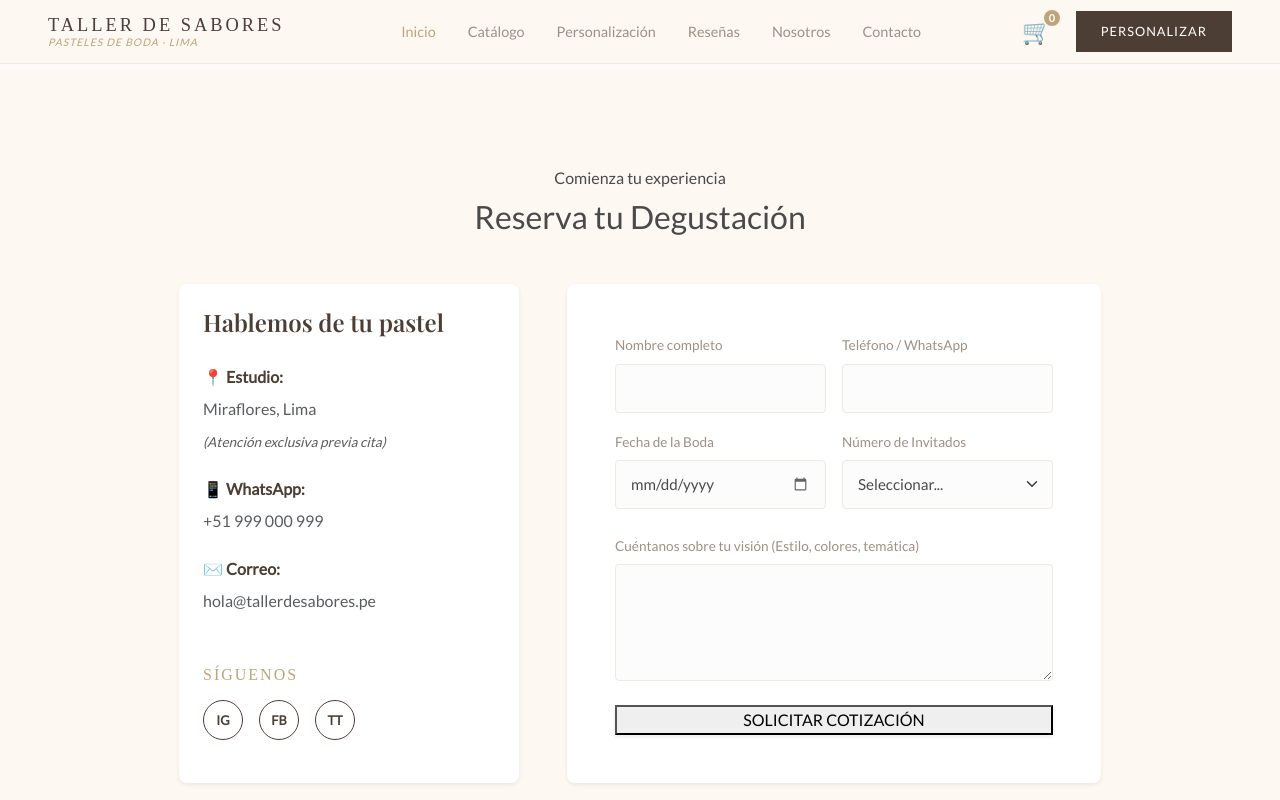
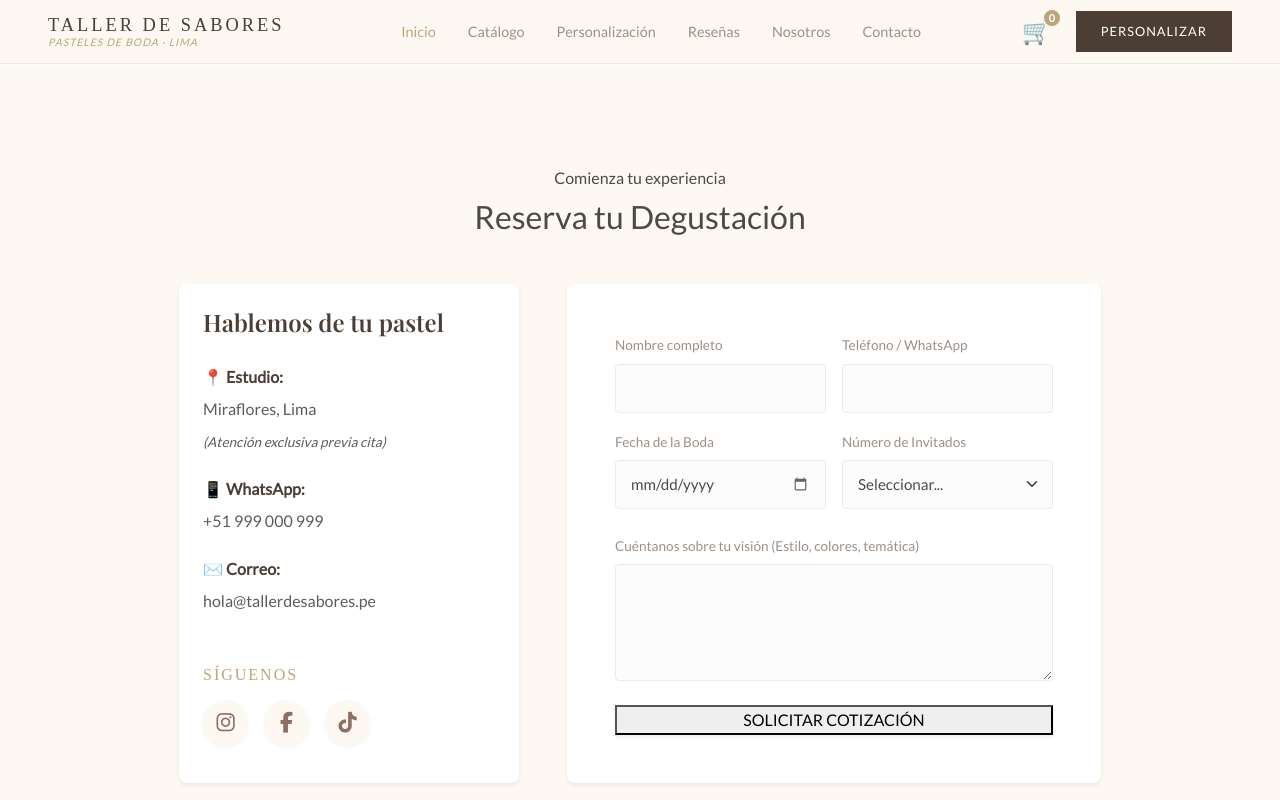
Before and after one commit to ELCIDCAPRI/Hombre-Maquina-, a plain HTML site: page Contacto/contacto.html in a window 1280 px wide. Shown: the top 800 px of the page. Drawn offline with nearby package versions, Linux system fonts and the light colour scheme; a web font is replaced by a local one.

Commit message:
Update contacto.html

```diff
--- a/Contacto/contacto.html
+++ b/Contacto/contacto.html
@@ -6,7 +6,45 @@
     <title>Catálogo - Pastelería de Bodas</title>
     <link href="https://cdn.jsdelivr.net/npm/bootstrap@5.3.2/dist/css/bootstrap.min.css" rel="stylesheet">
     <link href="https://fonts.googleapis.com/css2?family=Lato:wght@300;400&family=Playfair+Display:ital,wght@0,600;0,700;1,600&display=swap" rel="stylesheet">
+    <link rel="stylesheet" href="https://cdnjs.cloudflare.com/ajax/libs/font-awesome/6.5.1/css/all.min.css">
     <link rel="stylesheet" href="contacto.css">
+
+    <style>
+        /* Animación y estilo personalizado para los logos de redes sociales */
+        .social-icon-link {
+            display: inline-flex;
+            align-items: center;
+            justify-content: center;
+            width: 45px;
+            height: 45px;
+            border-radius: 50%;
+            background-color: #fdf8f2;
+            color: #8d6e63; /* Color marrón base */
+            font-size: 1.3rem;
+            text-decoration: none;
+            transition: all 0.3s ease-in-out;
+            box-shadow: 0 2px 5px rgba(0,0,0,0.05);
+        }
+
+        /* Efecto de animación al pasar el mouse (Hover) */
+        .social-icon-link:hover {
+            transform: scale(1.15) translateY(-3px);
+            color: #ffffff;
+        }
+
+        /* Colores específicos de marca en hover */
+        .social-icon-link.instagram:hover {
+            background: linear-gradient(45deg, #f09433 0%, #e6683c 25%, #dc2743 50%, #cc2366 75%, #bc1888 100%);
+        }
+
+        .social-icon-link.facebook:hover {
+            background-color: #1877f2;
+        }
+
+        .social-icon-link.tiktok:hover {
+            background-color: #000000;
+        }
+    </style>
 </head>
 <body>
     <header>
@@ -81,10 +119,17 @@
                         </ul>
 
                         <h5 class="mb-3 fs-6" style="font-family: 'Cormorant Garamond', serif; color: var(--gold); text-transform: uppercase; letter-spacing: 2px;">Síguenos</h5>
+
                         <div class="d-flex gap-3">
-                            <a href="#" class="social-icon">IG</a>
-                            <a href="#" class="social-icon">FB</a>
-                            <a href="#" class="social-icon">TT</a>
+                            <a href="https://www.instagram.com/tiendapasteleria/" target="_blank" class="social-icon-link instagram" title="Síguenos en Instagram">
+                                <i class="fa-brands fa-instagram"></i>
+                            </a>
+                            <a href="https://www.facebook.com/laDulce.peru/" target="_blank" class="social-icon-link facebook" title="Síguenos en Facebook">
+                                <i class="fa-brands fa-facebook-f"></i>
+                            </a>
+                            <a href="https://www.tiktok.com/@pastelerias_lima" target="_blank" class="social-icon-link tiktok" title="Síguenos en TikTok">
+                                <i class="fa-brands fa-tiktok"></i>
+                            </a>
                         </div>
                     </div>
                 </div>
```
